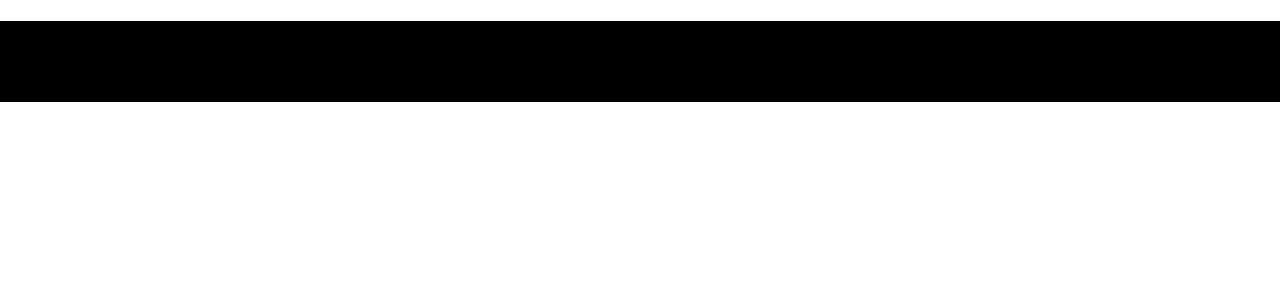
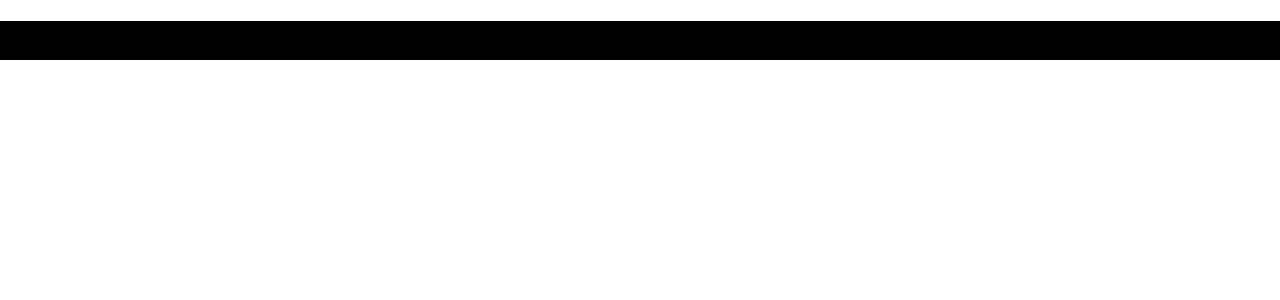
Before and after one commit to charlescrabtree/react-countries, a React (Create React App) app: page / in a window 1280 px wide. Shown: the top 300 px of the page. Built offline with nearby package versions, Linux system fonts and the light colour scheme.

Commit message:
added default function Main to main.js

```diff
--- a/src/components/FlagCard/FlagCard.js
+++ b/src/components/FlagCard/FlagCard.js
@@ -0,0 +1,13 @@
+import React from 'react';
+import './FlagCard.css';
+
+export default function FlagCard({ country, image }) {
+  return (
+    <>
+      <div>
+        <img src={image} />
+        <h2>{country}</h2>
+      </div>
+    </>
+  );
+}
--- a/src/components/Main/Main.js
+++ b/src/components/Main/Main.js
@@ -1,11 +1,15 @@
 import React, { useState, useEffect } from 'react';
 import './Main.css';
 import FlagCard from '../FlagCard/FlagCard';
+import { getFlags } from '../../services/flags';
 
 export default function Main() {
+  const [flags, setFlags] = useState([]);
   return (
-    <main>
-      Hey
-    </main>
+    <div>
+      {flags.map((flag) => {
+        return <FlagCard key={flag.name} {...flag} />;
+      })}
+    </div>
   );
 }
```
